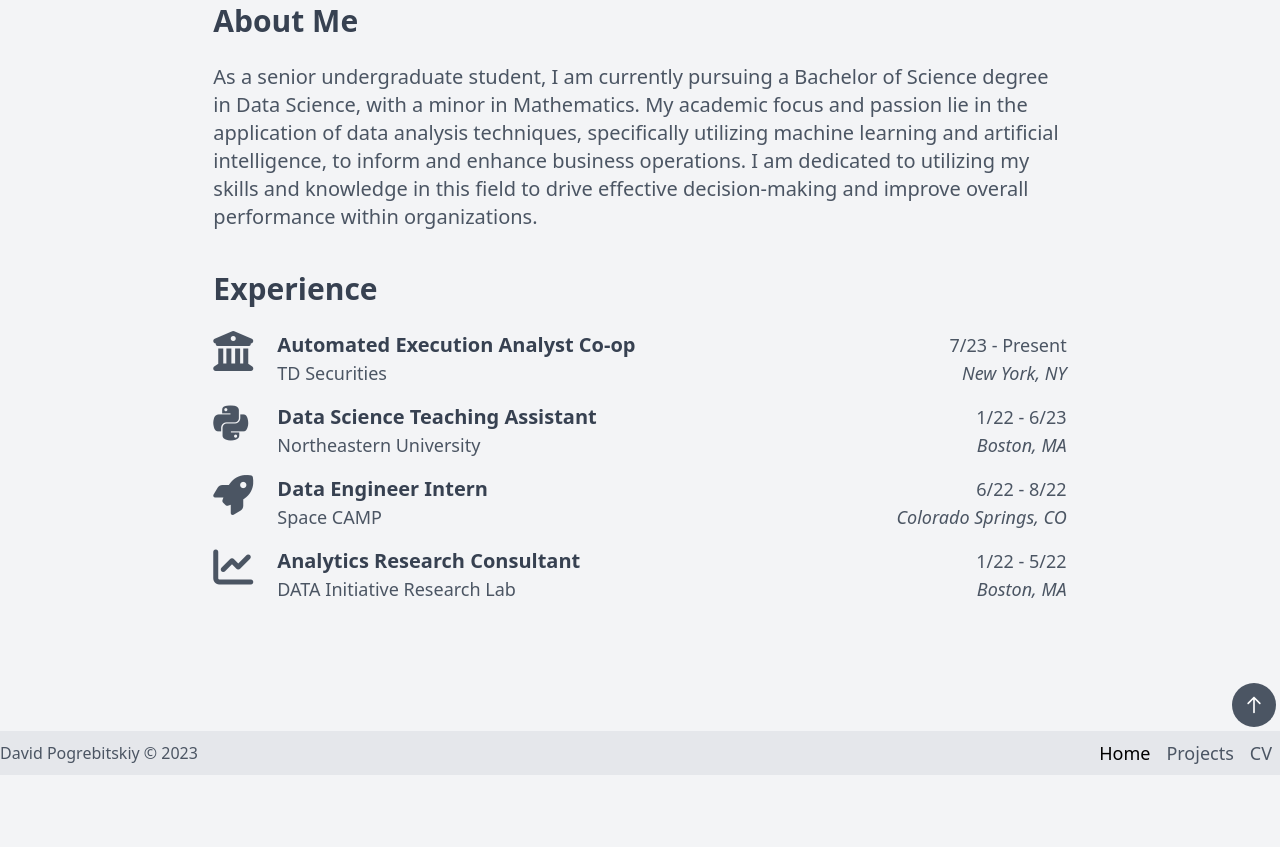
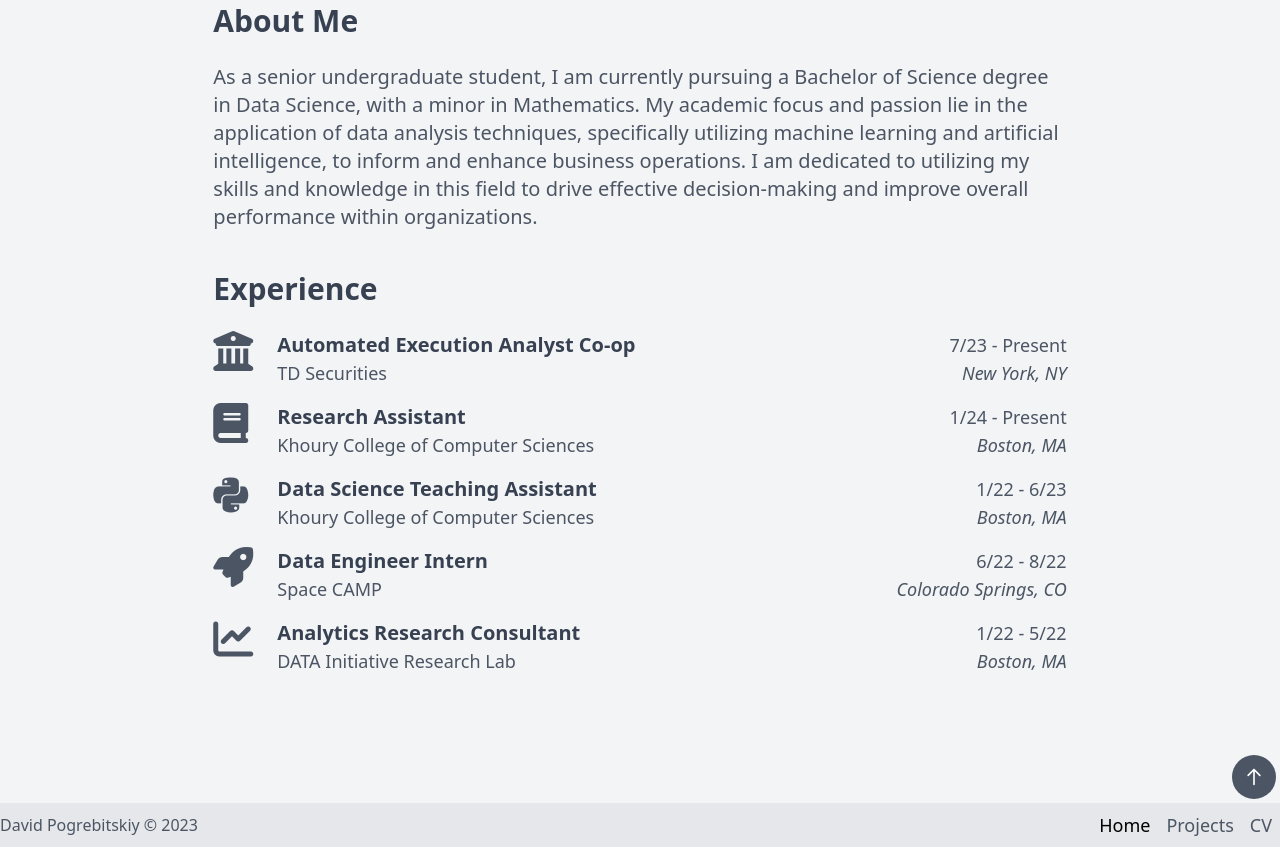
Before and after one commit to pogrebitskiy/pogrebitskiy.github.io, a plain HTML site: page index.html in a window 1280 px wide. Shown: the part 511-1358 px from the top of the page. Before the commit the page ends 1286 px from the top, so only its background shows below. Drawn offline with nearby package versions, Linux system fonts and the light colour scheme.

Commit message:
update experience section

```diff
--- a/index.html
+++ b/index.html
@@ -82,6 +82,20 @@
               </div>
             </div>
           </li>
+          <!--Research-->
+          <li class="mb-4 flex w-full">
+            <i class="fas fa-book fa-2x flex-shrink-0 w-12 text-gray-600"></i>
+            <div class="ml-4 w-full">
+              <div class="w-full flex justify-between">
+                <p class="text-gray-700 font-bold">Research Assistant</p>
+                <p class="text-right text-gray-600 font-normal text-lg">1/24 - Present</p>
+              </div>
+              <div class="w-full flex justify-between">
+                <p class="text-gray-600 text-lg">Khoury College of Computer Sciences</p>
+                <p class="text-right text-gray-600 font-normal text-lg italic">Boston, MA</p>
+              </div>
+            </div>
+          </li>
           <!--TA -->
           <li class="mb-4 flex w-full">
             <i class="fab fa-python fa-2x flex-shrink-0 w-12 text-gray-600"></i>
@@ -91,7 +105,7 @@
                 <p class="text-right text-gray-600 font-normal text-lg">1/22 - 6/23</p>
               </div>
               <div class="w-full flex justify-between">
-                <p class="text-gray-600 text-lg">Northeastern University</p>
+                <p class="text-gray-600 text-lg">Khoury College of Computer Sciences</p>
                 <p class="text-right text-gray-600 font-normal text-lg italic">Boston, MA</p>
               </div>
             </div>
```
